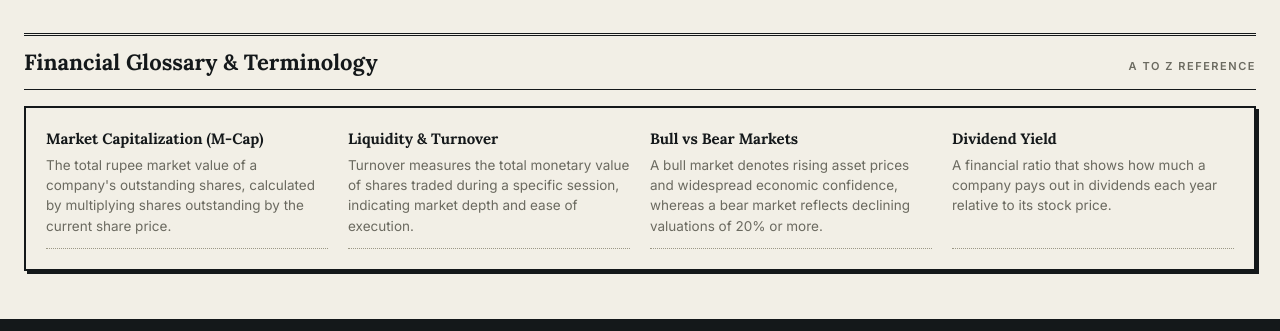
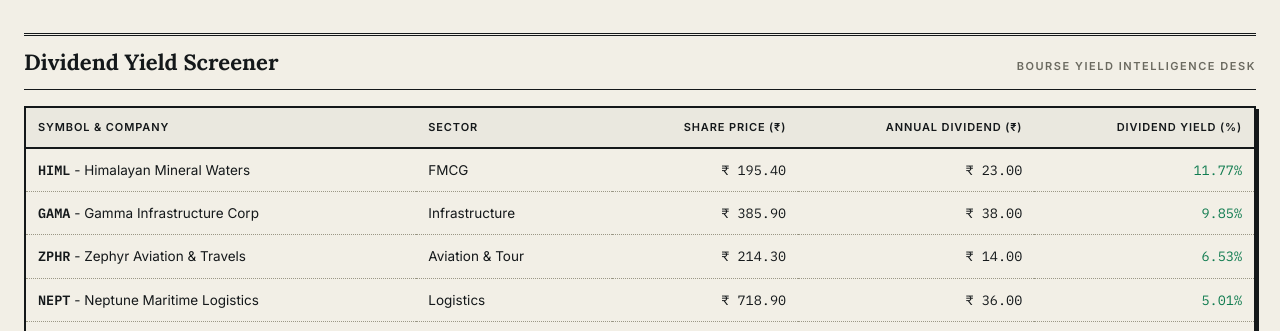
Before and after one commit to for4testing-stuff/testing_stuff, a plain HTML site: page learn.html in a window 1280 px wide. Shown: the part 847-1178 px from the top of the page. Drawn offline with Linux system fonts and the light colour scheme; a web font is replaced by a local one.

Commit message:
feat: add Dividend Yield Screener module and UI table on learn.html

```diff
--- /dev/null
+++ b/js/dividend.js
@@ -0,0 +1,25 @@
+/* ==========================================================================
+   BOURSE·DAILY — js/dividend.js
+   New Feature: Dividend Yield Screener & Calculator
+   ========================================================================== */
+
+(function() {
+  function calculateDividendYields() {
+    if (typeof BourseData === 'undefined') return [];
+    return BourseData.companies.map(c => {
+      let hash = 0;
+      for (let i = 0; i < c.symbol.length; i++) hash += c.symbol.charCodeAt(i);
+      const divPayout = Number(((hash % 35) + 5).toFixed(2));
+      const divYield = Number(((divPayout / c.price) * 100).toFixed(2));
+      return {
+        ...c,
+        divPayout,
+        divYield
+      };
+    }).sort((a, b) => b.divYield - a.divYield);
+  }
+
+  window.BourseDividend = {
+    calculateDividendYields
+  };
+})();
--- a/learn.html
+++ b/learn.html
@@ -136,32 +136,30 @@
 
     </div>
 
-    <!-- GLOSSARY SECTION -->
+    <!-- DIVIDEND YIELD SCREENER SECTION -->
     <div class="sec-head">
-      <h2 class="sec-title">Financial Glossary &amp; Terminology</h2>
-      <span class="sec-meta">A to Z Reference</span>
+      <h2 class="sec-title">Dividend Yield Screener</h2>
+      <span class="sec-meta">Bourse Yield Intelligence Desk</span>
     </div>
 
-    <div class="box">
-      <div style="display:grid; grid-template-columns: repeat(auto-fit, minmax(280px, 1fr)); gap: 20px; font-size: 13.5px;">
-        <div style="border-bottom:1px dotted var(--line-color); padding-bottom:12px;">
-          <strong class="serif" style="font-size:15px; display:block; margin-bottom:4px;">Market Capitalization (M-Cap)</strong>
-          <span style="color:var(--mute);">The total rupee market value of a company's outstanding shares, calculated by multiplying shares outstanding by the current share price.</span>
-        </div>
-        <div style="border-bottom:1px dotted var(--line-color); padding-bottom:12px;">
-          <strong class="serif" style="font-size:15px; display:block; margin-bottom:4px;">Liquidity &amp; Turnover</strong>
-          <span style="color:var(--mute);">Turnover measures the total monetary value of shares traded during a specific session, indicating market depth and ease of execution.</span>
-        </div>
-        <div style="border-bottom:1px dotted var(--line-color); padding-bottom:12px;">
-          <strong class="serif" style="font-size:15px; display:block; margin-bottom:4px;">Bull vs Bear Markets</strong>
-          <span style="color:var(--mute);">A bull market denotes rising asset prices and widespread economic confidence, whereas a bear market reflects declining valuations of 20% or more.</span>
-        </div>
-        <div style="border-bottom:1px dotted var(--line-color); padding-bottom:12px;">
-          <strong class="serif" style="font-size:15px; display:block; margin-bottom:4px;">Dividend Yield</strong>
-          <span style="color:var(--mute);">A financial ratio that shows how much a company pays out in dividends each year relative to its stock price.</span>
-        </div>
-      </div>
+    <div class="box" style="margin-bottom: 36px; padding: 0; overflow-x: auto;">
+      <table aria-label="Dividend Yield Screener">
+        <thead>
+          <tr>
+            <th scope="col">Symbol &amp; Company</th>
+            <th scope="col">Sector</th>
+            <th scope="col" style="text-align: right;">Share Price (₹)</th>
+            <th scope="col" style="text-align: right;">Annual Dividend (₹)</th>
+            <th scope="col" style="text-align: right;">Dividend Yield (%)</th>
+          </tr>
+        </thead>
+        <tbody id="dividend-screener-tbody">
+          <!-- Populated by JS -->
+        </tbody>
+      </table>
     </div>
+
+    <!-- GLOSSARY SECTION -->
 
   </main>
 
@@ -179,19 +177,23 @@
   <script src="js/charts.js"></script>
   <script src="js/insights.js"></script>
   <script src="js/ai-bridge.js"></script>
+  <script src="js/dividend.js"></script>
   <script src="code/animations.js"></script>
   <script src="js/app.js"></script>
   <script>
-    const tickerTrack = document.getElementById('ticker-track');
-    if (tickerTrack && window.BourseData) {
-      const items = BourseData.companies.map(c => `
-        <div class="ticker-item">
-          <span class="symbol">${c.symbol}</span>
-          <span class="price mono" data-price-symbol="${c.symbol}">₹ ${BourseData.formatINR(c.price)}</span>
-          <span class="chg ${c.change >= 0 ? 'up' : 'dn'}" data-change-symbol="${c.symbol}" aria-live="polite">${c.change >= 0 ? '▲' : '▼'} ${c.change >= 0 ? '+' : ''}${BourseData.formatINR(c.change)}</span>
-        </div>
+    // Populate Dividend Screener Table
+    const divTbody = document.getElementById('dividend-screener-tbody');
+    if (divTbody && window.BourseDividend && window.BourseData) {
+      const yieldData = BourseDividend.calculateDividendYields();
+      divTbody.innerHTML = yieldData.map(c => `
+        <tr>
+          <td><a href="stock.html?symbol=${c.symbol}" style="text-decoration:none; color:var(--ink);"><strong class="mono">${c.symbol}</strong> - ${c.name}</a></td>
+          <td>${c.sector}</td>
+          <td style="text-align:right;" class="mono">₹ ${BourseData.formatINR(c.price)}</td>
+          <td style="text-align:right;" class="mono">₹ ${BourseData.formatINR(c.divPayout)}</td>
+          <td style="text-align:right;" class="mono up" style="font-weight:700;">${c.divYield.toFixed(2)}%</td>
+        </tr>
       `).join('');
-      tickerTrack.innerHTML = items + '<div aria-hidden="true" style="display:flex;">' + items + '</div>';
     }
 
     // Ask the Analyst Logic
```
